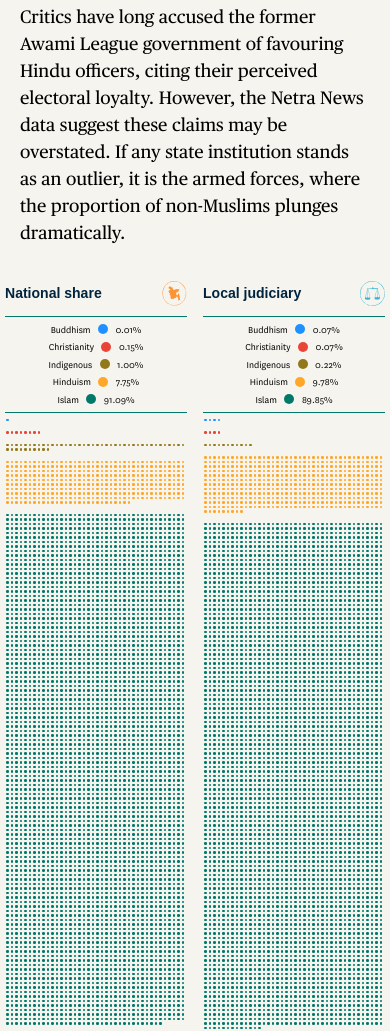
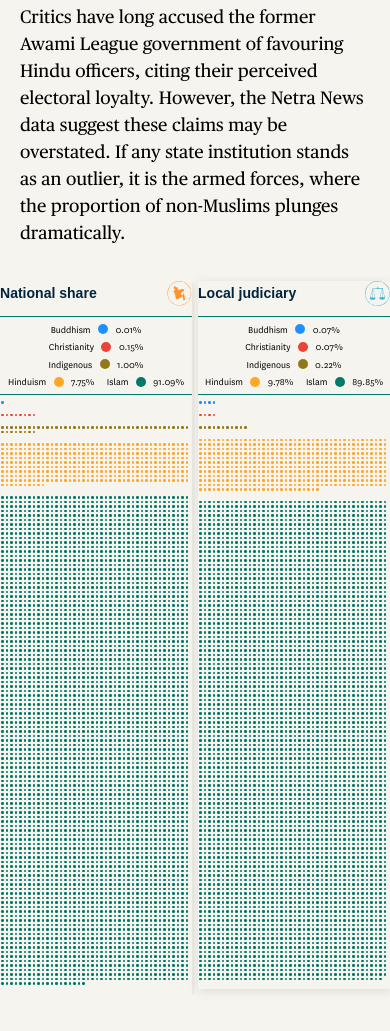
Before and after one commit to newsnetra/minority-representation-bangladesh-public-services, a plain HTML site: page index.html in a window 390 px wide. Shown: the part 3368-4399 px from the top of the page. Drawn offline with nearby package versions, Linux system fonts and the light colour scheme; a web font is replaced by a local one.

Commit message:
Update index.html

```diff
--- a/index.html
+++ b/index.html
@@ -490,7 +490,6 @@
       width: 100%;
       margin: 0 auto 100vh;
       min-height: 10vh;
-      display: flex;
       align-items: center;
       justify-content: center;
       font-size: 1rem;
@@ -899,11 +898,6 @@
         height: 2.5px;
       }
 
-      .grid-card {
-        padding: 0 5px;
-        border: none;
-        box-shadow: none;
-      }
 
       .title-section {
         margin-bottom: 5px;
```
